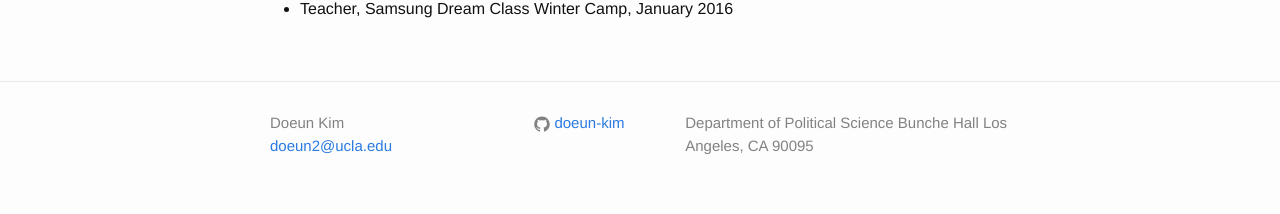
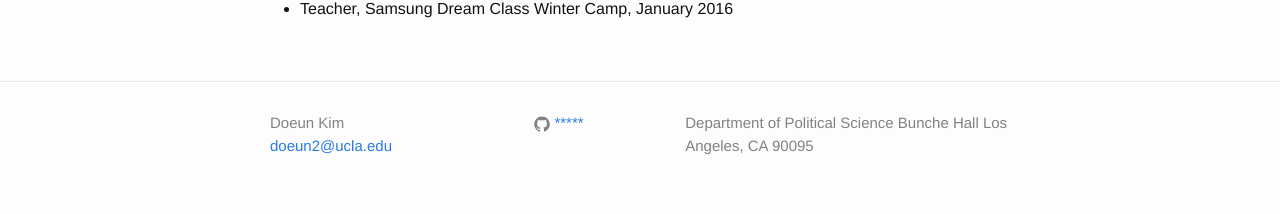
Before and after one commit to soonhong-cho/soonhong-cho.github.io, a Jekyll site: the page teaching.html, which Jekyll copies as it is, in a window 1280 px wide. Shown: the part 725-939 px from the top of the page. Built offline with Jekyll 4.4.1, drawn with Linux system fonts in a browser that asks for light colours.

Commit message:
Update teaching.html

```diff
--- a/teaching.html
+++ b/teaching.html
@@ -142,14 +142,14 @@
         <ul class="social-media-list">
 
           <li>
-            <a href="https://github.com/doeun-kim">
+            <a href="https://github.com/">
               <span class="icon  icon--github">
                 <svg viewBox="0 0 16 16">
                   <path fill="#828282" d="M7.999,0.431c-4.285,0-7.76,3.474-7.76,7.761 c0,3.428,2.223,6.337,5.307,7.363c0.388,0.071,0.53-0.168,0.53-0.374c0-0.184-0.007-0.672-0.01-1.32 c-2.159,0.469-2.614-1.04-2.614-1.04c-0.353-0.896-0.862-1.135-0.862-1.135c-0.705-0.481,0.053-0.472,0.053-0.472 c0.779,0.055,1.189,0.8,1.189,0.8c0.692,1.186,1.816,0.843,2.258,0.645c0.071-0.502,0.271-0.843,0.493-1.037 C4.86,11.425,3.049,10.76,3.049,7.786c0-0.847,0.302-1.54,0.799-2.082C3.768,5.507,3.501,4.718,3.924,3.65 c0,0,0.652-0.209,2.134,0.796C6.677,4.273,7.34,4.187,8,4.184c0.659,0.003,1.323,0.089,1.943,0.261 c1.482-1.004,2.132-0.796,2.132-0.796c0.423,1.068,0.157,1.857,0.077,2.054c0.497,0.542,0.798,1.235,0.798,2.082 c0,2.981-1.814,3.637-3.543,3.829c0.279,0.24,0.527,0.713,0.527,1.437c0,1.037-0.01,1.874-0.01,2.129 c0,0.208,0.14,0.449,0.534,0.373c3.081-1.028,5.302-3.935,5.302-7.362C15.76,3.906,12.285,0.431,7.999,0.431z"/>
                 </svg>
               </span>
 
-              <span class="username">doeun-kim</span>
+              <span class="username">*****</span>
             </a>
           </li>
 
```
